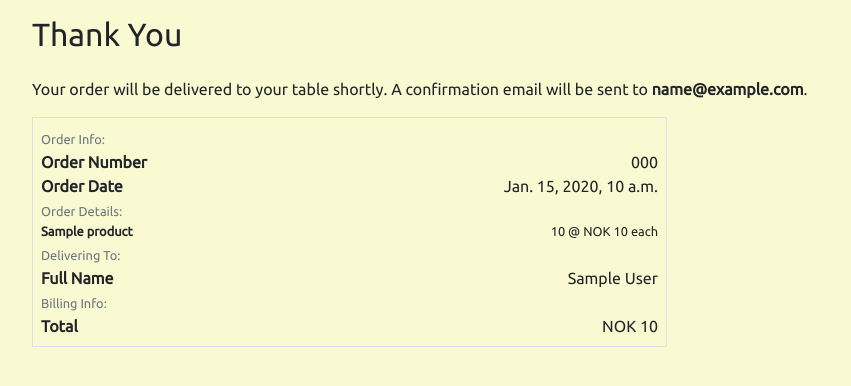
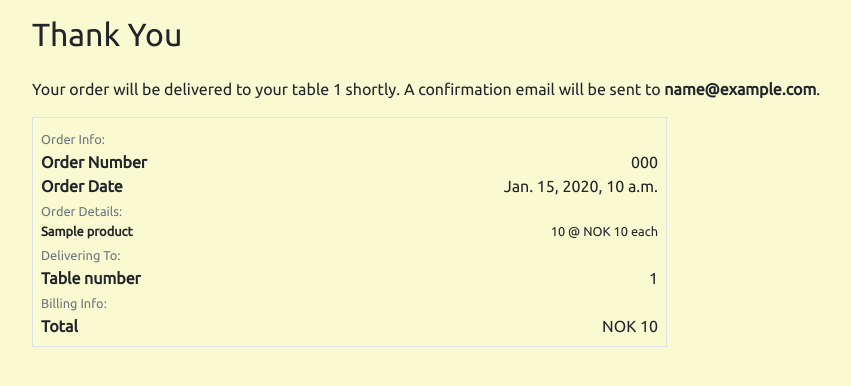
Before and after one commit to paulldev/milestone-project-4, a Django app: page /checkout/checkout_success/000 in a window 1280 px wide. Shown: the part 80-466 px from the top of the page, without its empty margins (53-904 px from the left). Run offline with Django 3.2, Linux system fonts and the light colour scheme; tables that the repository leaves empty hold one stand-in row (values such as "Sample post"); parts of the project's set-up code (start-up, migrations or seed data) failed here and were passed over; some libraries are stand-ins or nearby versions.

Commit message:
Add table_number field

```diff
--- a/checkout/models.py
+++ b/checkout/models.py
@@ -12,6 +12,7 @@ class Order(models.Model):
     full_name = models.CharField(max_length=50, null=False, blank=False)
     email = models.EmailField(max_length=254, null=False, blank=False)
     phone_number = models.CharField(max_length=20, null=True, blank=True)
+    table_number = models.IntegerField(null=False, default=1)
     date = models.DateTimeField(auto_now_add=True)
     total = models.IntegerField(null=False, default=0)
     original_cart = models.TextField(null=False, blank=False, default='')
--- a/checkout/templates/checkout/checkout.html
+++ b/checkout/templates/checkout/checkout.html
@@ -28,7 +28,7 @@
                 {% for item in cart_items %}
                     <div class="row">
                         <div class="col-2 mb-1">
-                            <a href="{% url 'products' item.product.id %}"> <!--PROBLEM HERE-->
+                            <a href="{% url 'products' item.product.id %}">
                                 {% if item.product.image %}
                                     <img class="w-100" src="{{ item.product.image.url }}" alt="{{ product.name }}">
                                 {% else %}
@@ -65,8 +65,8 @@
                         {{ order_form.email | as_crispy_field }}
                     </fieldset>
                     <fieldset class="rounded px-3 mb-5">
-                        <legend class="fieldset-label small text-black px-2 w-auto">Delivery</legend>
-                        {{ order_form.phone_number | as_crispy_field }}
+                        <legend class="fieldset-label small text-black px-2 w-auto">Table number</legend>
+                        {{ order_form.table_number | as_crispy_field }}
                         <div class="form-check form-check-inline float-right mr-0">
 							{% if user.is_authenticated %}
 								<label class="form-check-label" for="id-save-info">Save information</label>
--- a/checkout/templates/checkout/checkout_success.html
+++ b/checkout/templates/checkout/checkout_success.html
@@ -10,7 +10,7 @@
         <div class="row">
             <div class="col">
                 <h2 class="logo-font mb-4">Thank You</h2>
-                <p class="text-black">Your order will be delivered to your table shortly. A confirmation email will be sent to <strong>{{ order.email }}</strong>.</p>
+                <p class="text-black">Your order will be delivered to your table {{ order.table_number }} shortly. A confirmation email will be sent to <strong>{{ order.email }}</strong>.</p>
             </div>
         </div>
 
@@ -63,10 +63,10 @@
 
                     <div class="row">
                         <div class="col-12 col-md-4">
-                            <p class="mb-0 text-black font-weight-bold">Full Name</p>
+                            <p class="mb-0 text-black font-weight-bold">Table number</p>
                         </div>
                         <div class="col-12 col-md-8 text-md-right">
-                            <p class="mb-0">{{ order.full_name }}</p>
+                            <p class="mb-0">{{ order.table_number }}</p>
                         </div>
                     </div>
 
--- a/checkout/views.py
+++ b/checkout/views.py
@@ -39,6 +39,7 @@ def checkout(request):
         form_data = {
             'full_name': request.POST['full_name'],
             'email': request.POST['email'],
+            'table_number': request.POST['table_number'],
         }
         order_form = OrderForm(form_data)
 
```
